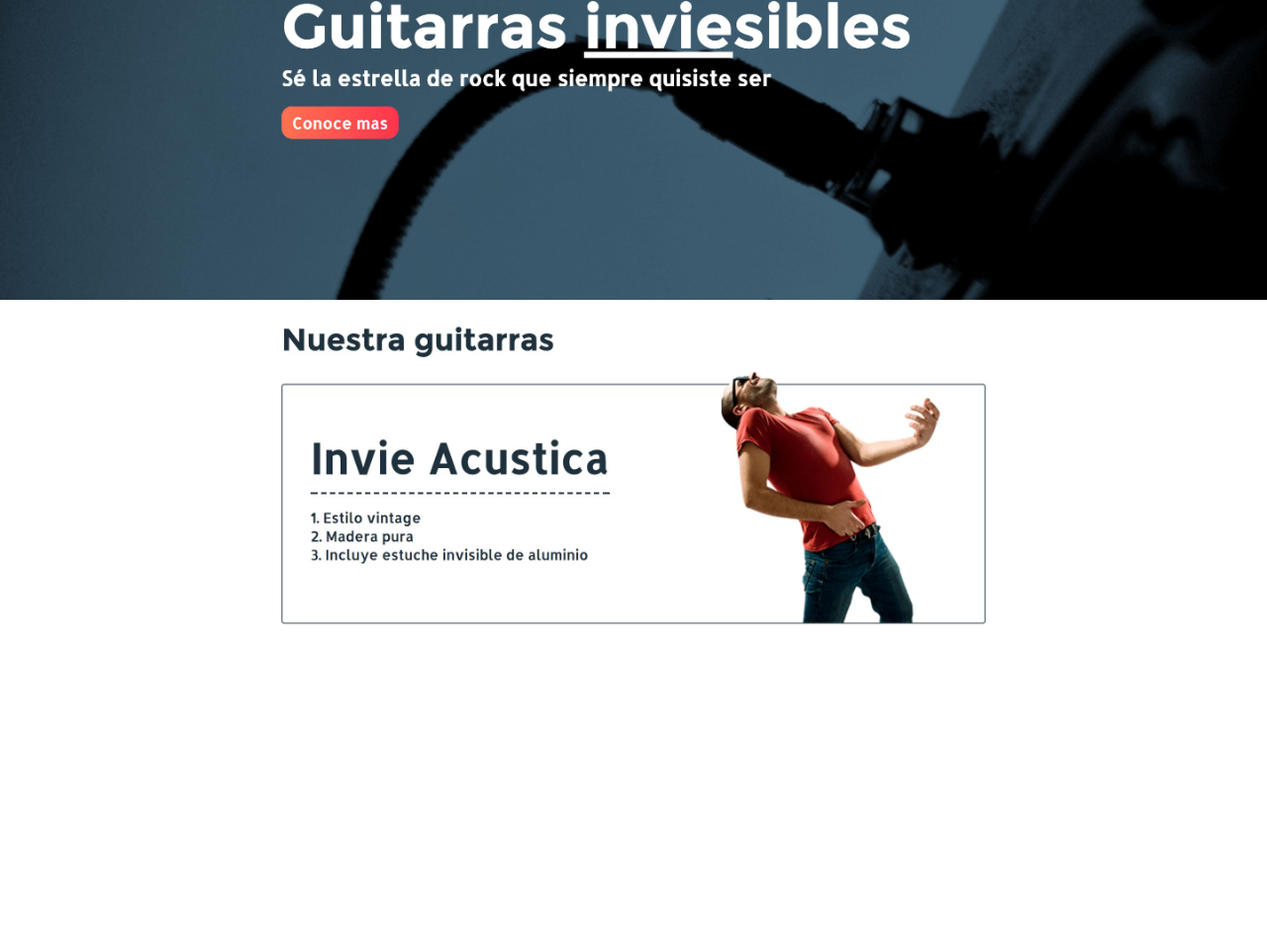
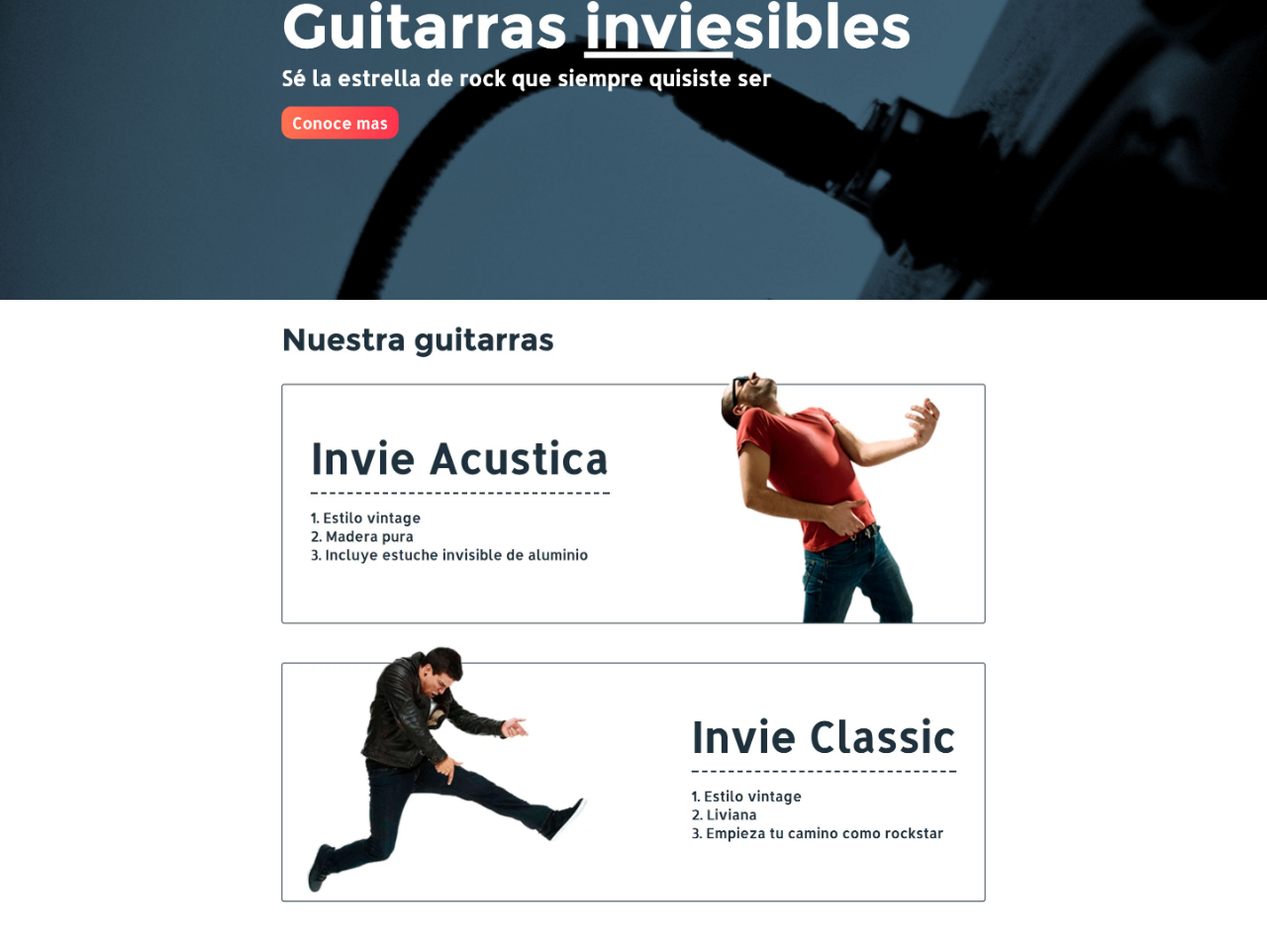
Before and after one commit to Angand2/invie-github, a plain HTML site: page index.html in a window 1280 px wide. Shown: the part 172-1129 px from the top of the page at 99% size. Before the commit the page ends 815 px from the top, so only its background shows below. Drawn offline with Linux system fonts and the light colour scheme.

Commit message:
añadiendo guitarra clasica

```diff
--- a/index.html
+++ b/index.html
@@ -15,5 +15,6 @@
   <img src="header.jpg" alt="">
   <img src="hero.webp" alt="">
   <img src="acustica.webp" alt="">
+  <img src="clasica.webp" alt="">
 </body>
 </html>
```
Also changed, not shown: clasica.webp (added).
